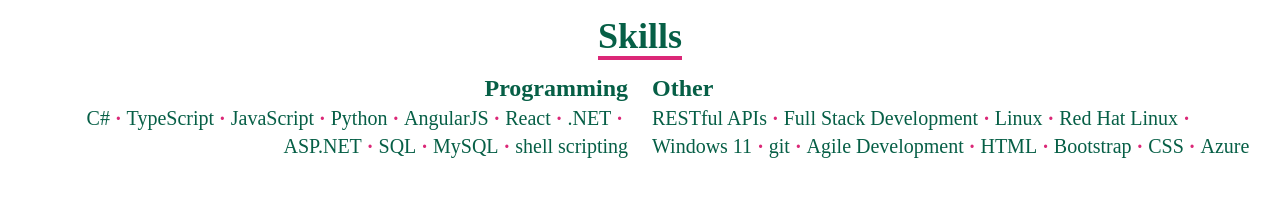
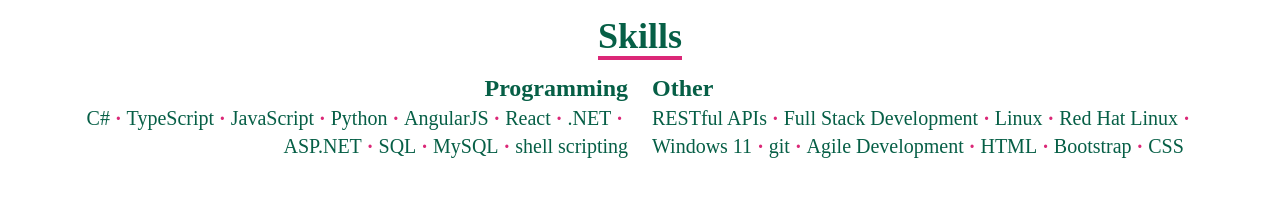
Before and after one commit to coleSil/personal-website-2.0, a React (Create React App) app: page / in a window 1280 px wide. Shown: the part 2740-2962 px from the top of the page. Built offline with nearby package versions, Linux system fonts and the light colour scheme.

Commit message:
update skills

```diff
--- a/src/pages/Skills.jsx
+++ b/src/pages/Skills.jsx
@@ -8,7 +8,7 @@
 
     var otherSKills = [
         'RESTful APIs', 'Full Stack Development', 'Linux', 'Red Hat Linux', 'Windows 11', 'git',
-        'Agile Development', 'HTML', 'Bootstrap', 'CSS', 'Azure'
+        'Agile Development', 'HTML', 'Bootstrap', 'CSS'
     ];
 
     /**
```
Also changed, not shown: 1 other file (tests, documents, lock files or other folders).
